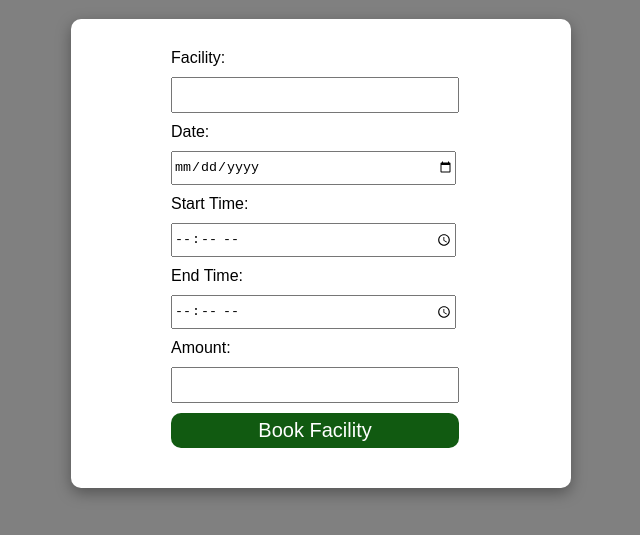
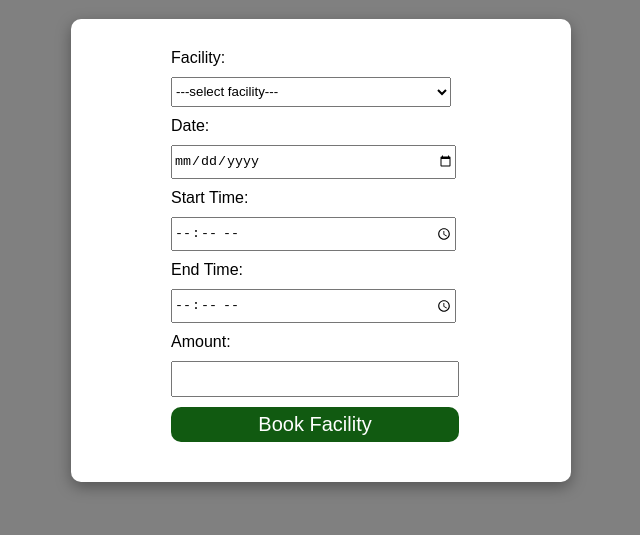
Before and after one commit to manoj7654/3five8_Assignment, a plain HTML site: page frontend/index.html in a window 1280 px wide. Shown: the part 61-596 px from the top of the page, without its empty margins (319-959 px from the left). Drawn offline with Linux system fonts and the light colour scheme.

Commit message:
added select tag for facility

```diff
--- a/frontend/index.css
+++ b/frontend/index.css
@@ -31,6 +31,10 @@ body {
       width: 70%;
       height: 30px;
   }
+  #facility{
+    width: 70%;
+      height: 30px;
+  }
 
   button {
       width: 72%;
--- a/frontend/index.html
+++ b/frontend/index.html
@@ -10,7 +10,12 @@
     <h1>Facility Booking</h1>
   <form id="bookingForm">
     <label for="facility">Facility:</label>
-    <input type="text" id="facility" name="facility" required>
+    <!-- <input type="text" id="facility" name="facility" required> -->
+    <select name="" id="facility">
+      <option value="">---select facility---</option>
+      <option value="Clubhouse">Clubhouse</option>
+      <option value="Tennis Court">Tennis Court</option>
+    </select>
     <label for="date">Date:</label>
     <input type="date" id="date" name="date" required>
     <label for="startTime">Start Time:</label>
```
